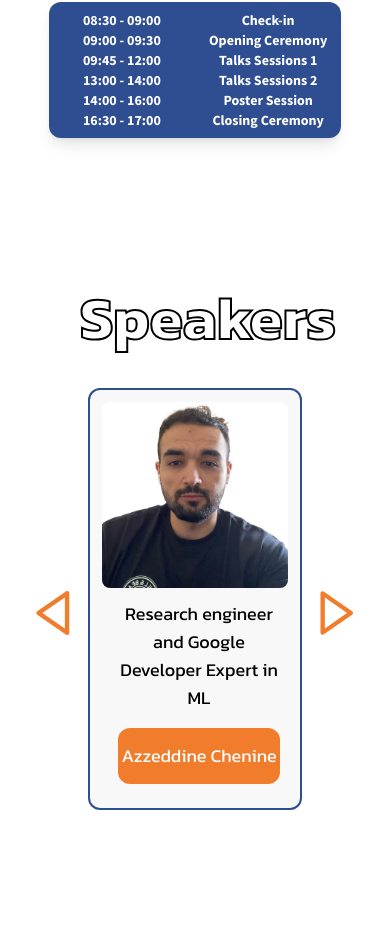
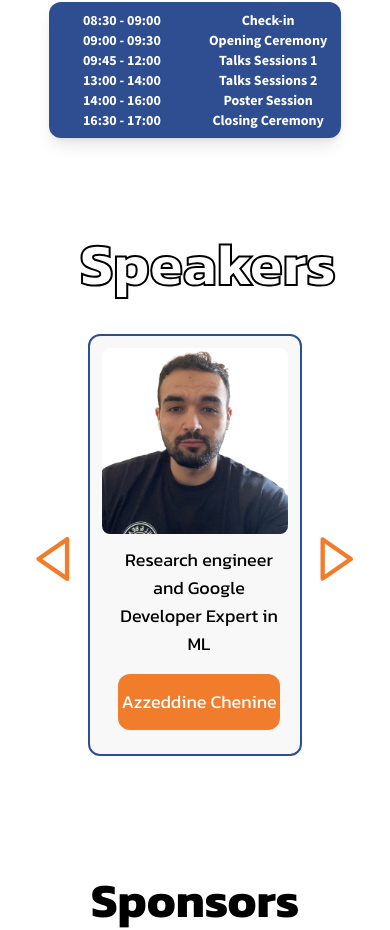
Before and after one commit to SchoolofAI-Algiers/ai-summit-23, a React (Create React App) app: page / in a window 390 px wide. Shown: the part 1511-2441 px from the top of the page. Built offline with nearby package versions, Linux system fonts and the light colour scheme; the HTML template or start-up script is replaced by a standard one; a web font is replaced by a local one.

Commit message:
Abdelbasset fix speaker

```diff
--- a/src/components/speakers/Speakers.jsx
+++ b/src/components/speakers/Speakers.jsx
@@ -65,7 +65,7 @@ const Speakers = () => {
 
     <section
       id="speakers"
-      className="relative py-14 px-20 sm:px-20 lg:px-[12vw] pt-[84px]  flex flex-col font-libre-franklin"
+      className="relative py-14 px-20 sm:px-20 lg:px-[12vw] pt-[30px] md:pt-[84px]  flex flex-col font-libre-franklin"
     >
       <img src={lines_speakers} alt="" className="absolute top-[11%] invisible md:visible right-0 w-[28%]"></img>
       <h1 className="text-6xl font-bold text-center font-kanit text-stroke text-white mb-8" style={{
```
